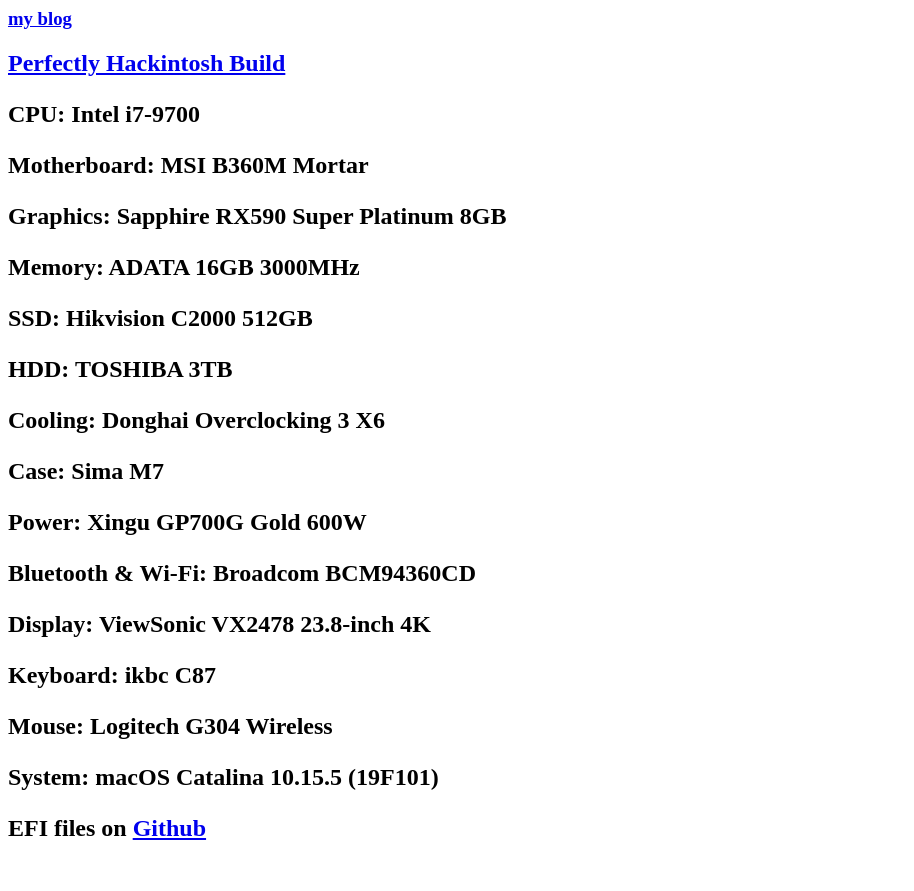
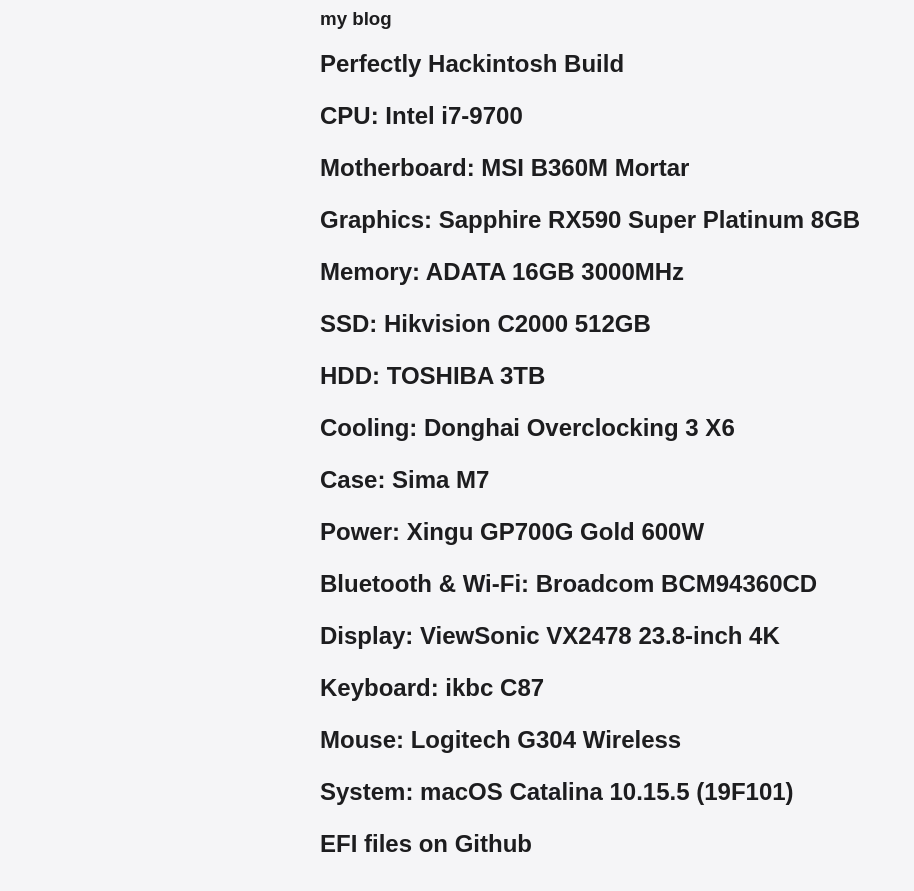
Before and after one commit to lifeclips/blog, a Jekyll site: the page built from _posts/2019-12-14-perfectly-hackintosh-build.md, in a window 1280 px wide. Shown: the top 891 px of the page, without its empty margins (0-914 px from the left). Built offline with Jekyll 4.4.1, drawn with Linux system fonts in a browser that asks for light colours; some web fonts are replaced.

Commit message:
Update header.html

```diff
--- a/_includes/header.html
+++ b/_includes/header.html
@@ -5,7 +5,7 @@
   <meta name="viewport" content="width=device-width, initial-scale=1" />
   <title>{{ site.title }}</title>
   <link rel="icon" href="https://cdn.jsdelivr.net/gh/hsywme/i/rainbow.png"/>
-  <link rel="stylesheet" href="../assets/style.css">
+  <link rel="stylesheet" href="/assets/style.css">
 </head>
 
 <body>
```
